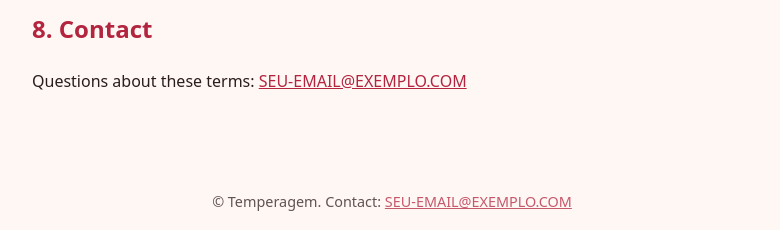
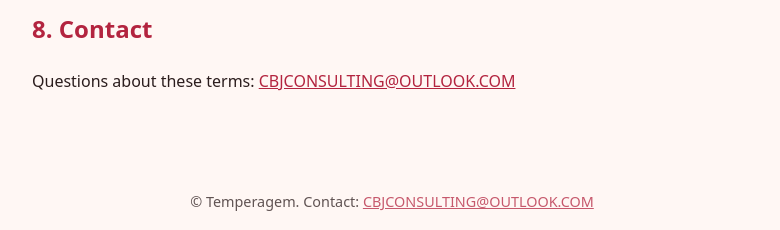
Before and after one commit to temperagem/temperagem-site, a plain HTML site: page terms.html in a window 1280 px wide. Shown: the part 1365-1595 px from the top of the page, without its empty margins (248-1028 px from the left). Drawn offline with Linux system fonts and the light colour scheme.

Commit message:
Update contact email addresses in terms.html

```diff
--- a/terms.html
+++ b/terms.html
@@ -57,9 +57,9 @@ services at any time, which may affect how the tool works.</p>
 <p>These terms may be updated from time to time. The latest version will always be available at this address.</p>
 
 <h2>8. Contact</h2>
-<p>Questions about these terms: <a href="mailto:SEU-EMAIL@EXEMPLO.COM">SEU-EMAIL@EXEMPLO.COM</a></p>
+<p>Questions about these terms: <a href="mailto:CBJCONSULTING@OUTLOOK.COM">CBJCONSULTING@OUTLOOK.COM</a></p>
 
 </main>
-<footer>&copy; Temperagem. Contact: <a href="mailto:SEU-EMAIL@EXEMPLO.COM">SEU-EMAIL@EXEMPLO.COM</a></footer>
+<footer>&copy; Temperagem. Contact: <a href="mailto:CBJCONSULTING@OUTLOOK.COM">CBJCONSULTING@OUTLOOK.COM</a></footer>
 </body>
 </html>
```
